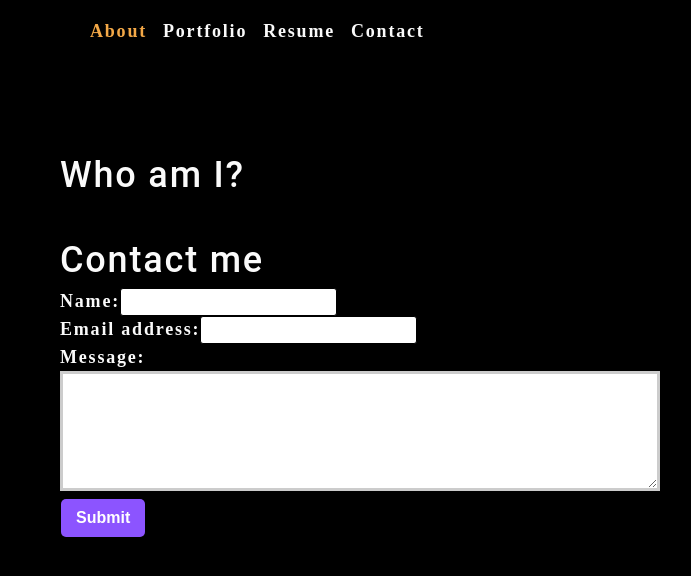
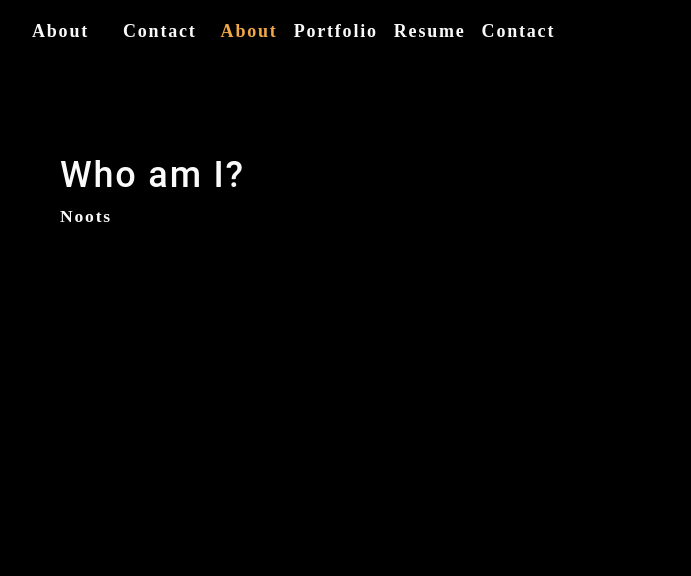
Before and after one commit to NathanHogan16/resume-react, a React (Create React App) app: page / in a window 1280 px wide. Shown: the top 576 px of the page, without its empty margins (34-725 px from the left). Built offline with nearby package versions, Linux system fonts and the light colour scheme.

Commit message:
trying to get the tabs work

```diff
--- a/src/App.js
+++ b/src/App.js
@@ -27,12 +27,25 @@ function App() {
       setContactSelected={setContactSelected}
       ></Nav>
       <main>
-        <div className="App">
+
+      {!contactSelected ? (
+        <>
           <About></About>
-          <Portfolio></Portfolio>
-          <Resume></Resume>
+        </>
+      ) : (
+        <>
+        <ContactUs></ContactUs>
+        <Portfolio></Portfolio>
+        <Resume></Resume>
+        </>
+      )}
+
+        {/* <div className="App">
+          <About></About>
+          <Portfolio currentCategory={currentCategory}></Portfolio>
+          <Resume currentCategory={currentCategory}></Resume>
           <ContactUs currentCategory={currentCategory}></ContactUs>
-        </div>
+        </div> */}
       </main>
     </div>
   );
--- a/src/components/About/index.js
+++ b/src/components/About/index.js
@@ -6,6 +6,7 @@ function About() {
         <section className="my-5">
             <h1 id="about">Who am I?</h1>
             {/* <img src={coverImage} className="my-2" style={{ width: "100%" }} alt="cover"/> */}
+            <p>Noots</p>
         </section>
     );
 }
--- a/src/components/ContactUs/index.js
+++ b/src/components/ContactUs/index.js
@@ -1,7 +1,7 @@
 import React, { useState } from "react";
 import { validateEmail } from '../../utils/helpers';
 
-function ContactForm() {
+function ContactUs() {
     const [formState, setFormState] = useState({ name: '', email: '', message: ''});
     const { name, email, message } = formState;
     const [errorMessage, setErrorMessage] = useState('');
@@ -58,4 +58,4 @@ function ContactForm() {
     );
 }
 
-export default ContactForm;
+export default ContactUs;
--- a/src/components/Nav/index.js
+++ b/src/components/Nav/index.js
@@ -1,7 +1,8 @@
-import React from "react";
+import React, { useEffect } from "react";
 // import { capitalizeFirstLetter } from "../../utils/helpers";
 
 function Nav(props) {
+
   const {
     categories = [],
     setCurrentCategory,
@@ -10,16 +11,22 @@ function Nav(props) {
     setContactSelected
   } = props;
 
+  useEffect(() => {
+    document.title = currentCategory.name;
+  }, [currentCategory]);
+
+
     return (
       <header className="flex-row px-1">
         <nav>
           <ul className="flex-row">
             <li className="mx-2">
               <a data-testid= "about" href="#about" onClick={() => setContactSelected(false)}>
+              About
               </a>
             </li>
             <li className={`mx-2 ${contactSelected && 'navActive'}`}>
-              <span onClick={() => setContactSelected(true)}></span>
+              <span onClick={() => setContactSelected(true)}>Contact</span>
             </li>
             {categories.map((category) => (
               <li className={`mx-1 ${
--- a/src/components/Portfolio/index.js
+++ b/src/components/Portfolio/index.js
@@ -6,7 +6,7 @@ function Portfolio({ currentCategory }) {
 
     return (
         <section>
-            <h1 data-testid="h1tag">{(name)}</h1>
+            <h1 data-testid="h1tag">{name}</h1>
         </section>
     );
 
--- a/src/components/Resume/index.js
+++ b/src/components/Resume/index.js
@@ -7,6 +7,7 @@ function Resume({ currentCategory }) {
     return (
         <section>
             <h1 data-testid="h1tag">{(name)}</h1>
+            <p>hellow</p>
         </section>
     );
 
```
Lines whose indentation alone changed are shown as unchanged.
